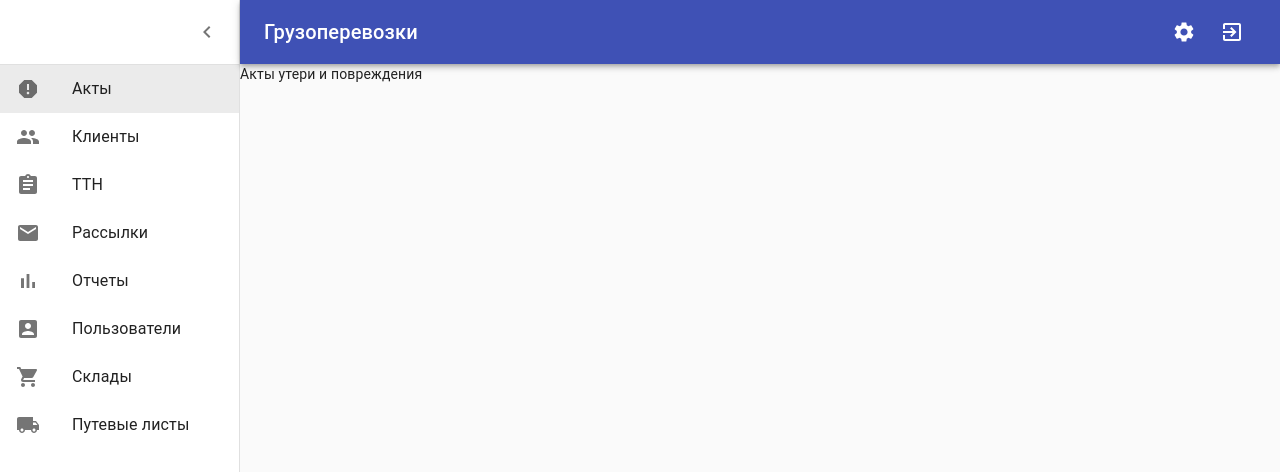
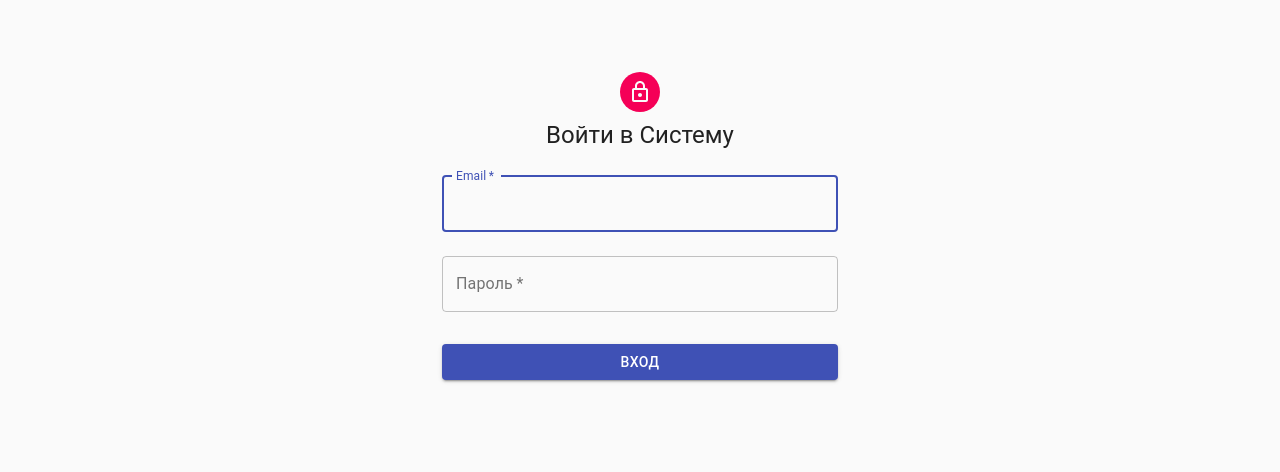
Before and after one commit to tappiola/CargoTransportation, a React (Create React App) app in the folder front/: page /signin in a window 1280 px wide. Before the commit this address led to /acts. Shown: the top 472 px of the page. Built offline with nearby package versions, Linux system fonts and the light colour scheme.

Commit message:
refactor: replace App & SignIn

```diff
--- a/front/src/components/App/App.jsx
+++ b/front/src/App.jsx
@@ -11,7 +11,7 @@ import CssBaseline from '@material-ui/core/CssBaseline';
 import MainMenu from 'components/MainMenu';
 import { someActionCreator } from 'redux/actions';
 import { PROTECTED_ROUTES } from 'pages';
-import SignIn from 'components/SignIn';
+import SignIn from 'pages/SignIn';
 import { customTheme } from 'config';
 
 const ProtectedApp = () => (
--- /dev/null
+++ b/front/src/components/Buttons/SubmitButton.jsx
@@ -0,0 +1,17 @@
+import React from 'react';
+
+import Button from '@material-ui/core/Button';
+
+const SubmitButton = (props) => (
+  <Button
+    type="submit"
+    fullWidth
+    variant="contained"
+    color="primary"
+    {...props}
+  >
+    Вход
+  </Button>
+);
+
+export default SubmitButton;
--- /dev/null
+++ b/front/src/components/FormFields/BaseField.jsx
@@ -0,0 +1,20 @@
+import React from 'react';
+
+import TextField from '@material-ui/core/TextField';
+
+const BaseField = ({
+  label, name, autoComplete, ...otherProps
+}) => (
+  <TextField
+    variant="outlined"
+    margin="normal"
+    required
+    fullWidth
+    label={label}
+    name={name}
+    autoComplete={autoComplete}
+    {...otherProps}
+  />
+);
+
+export default BaseField;
--- /dev/null
+++ b/front/src/components/FormFields/EmailField.jsx
@@ -0,0 +1,14 @@
+import React from 'react';
+import BaseField from './BaseField';
+
+const EmailField = (props) => (
+  <BaseField
+    label="Email"
+    name="email"
+    autoComplete="email"
+    autoFocus
+    {...props}
+  />
+);
+
+export default EmailField;
--- /dev/null
+++ b/front/src/components/FormFields/PasswordField.jsx
@@ -0,0 +1,14 @@
+import React from 'react';
+import BaseField from './BaseField';
+
+const PasswordField = (props) => (
+  <BaseField
+    name="password"
+    label="Пароль"
+    type="password"
+    autoComplete="current-password"
+    {...props}
+  />
+);
+
+export default PasswordField;
--- /dev/null
+++ b/front/src/components/Logo/index.jsx
@@ -0,0 +1,18 @@
+import React from 'react';
+
+import Avatar from '@material-ui/core/Avatar';
+import LockOutlinedIcon from '@material-ui/icons/LockOutlined';
+import Typography from '@material-ui/core/Typography';
+
+const SignInLogo = ({ className }) => (
+  <>
+    <Avatar className={className}>
+      <LockOutlinedIcon />
+    </Avatar>
+    <Typography component="h2" variant="h5">
+      Войти в Систему
+    </Typography>
+  </>
+);
+
+export default SignInLogo;
--- a/front/src/components/SignIn/Components.jsx
+++ /dev/null
@@ -1,65 +0,0 @@
-import React from 'react';
-
-import Button from '@material-ui/core/Button';
-import Avatar from '@material-ui/core/Avatar';
-import TextField from '@material-ui/core/TextField';
-import LockOutlinedIcon from '@material-ui/icons/LockOutlined';
-import Typography from '@material-ui/core/Typography';
-
-const BaseField = ({
-  label, name, autoComplete, ...otherProps
-}) => (
-  <TextField
-    variant="outlined"
-    margin="normal"
-    required
-    fullWidth
-    label={label}
-    name={name}
-    autoComplete={autoComplete}
-    {...otherProps}
-  />
-);
-
-export const EmailField = (props) => (
-  <BaseField
-    label="Email"
-    name="email"
-    autoComplete="email"
-    autoFocus
-    {...props}
-  />
-);
-
-export const PasswordField = (props) => (
-  <BaseField
-    name="password"
-    label="Пароль"
-    type="password"
-    autoComplete="current-password"
-    {...props}
-  />
-);
-
-export const SubmitButton = (props) => (
-  <Button
-    type="submit"
-    fullWidth
-    variant="contained"
-    color="primary"
-    {...props}
-  >
-    Вход
-  </Button>
-);
-
-export const Logo = ({ className }) => (
-  <>
-    <Avatar className={className}>
-      <LockOutlinedIcon />
-    </Avatar>
-    <Typography component="h2" variant="h5">
-      Войти в Систему
-    </Typography>
-  </>
-);
--- a/front/src/components/SignIn/index.jsx
+++ /dev/null
@@ -1,58 +0,0 @@
-import React, { useState } from 'react';
-import { connect } from 'react-redux';
-import { useHistory } from 'react-router-dom';
-
-import Container from '@material-ui/core/Container';
-
-import { useInput, validateEmail, validatePassword } from 'utils';
-import { loginUser } from 'redux/actions';
-import {
-  EmailField, PasswordField, SubmitButton, Logo,
-} from './Components';
-import { useStyles } from './SignIn.styles';
-
-function SignIn(props) {
-  const classes = useStyles();
-  const routerHistory = useHistory();
-
-  const { value: email, bind: bindEmail } = useInput('');
-  const { value: password, bind: bindPassword } = useInput('');
-
-  const [emailError, setEmailError] = useState(false);
-  const [passwordError, setPasswordError] = useState(false);
-
-  const handleSubmit = (e) => {
-    e.preventDefault();
-    const isPasswordValid = validatePassword(password);
-    const isEmailValid = validateEmail(email);
-
-    setEmailError(!isEmailValid);
-    setPasswordError(!isPasswordValid);
-
-    if (props.onSubmit && isEmailValid && isPasswordValid) {
-      props.onSubmit({ email, password, routerHistory });
-    }
-  };
-
-  return (
-    <Container maxWidth="xs">
-      <div className={classes.paper}>
-        <Logo className={classes.avatar} />
-        <form className={classes.form} onSubmit={handleSubmit} noValidate>
-          <EmailField error={emailError} {...bindEmail} />
-          <PasswordField error={passwordError} {...bindPassword} />
-          <SubmitButton className={classes.submit} />
-        </form>
-      </div>
-    </Container>
-  );
-}
-
-export default connect(
-  null,
-  (dispatch) => ({
-    onSubmit({ email, password, routerHistory }) {
-      dispatch(loginUser(email, password, routerHistory));
-    },
-  }),
-)(SignIn);
--- a/front/src/index.jsx
+++ b/front/src/index.jsx
@@ -2,7 +2,7 @@ import React from 'react';
 import ReactDOM from 'react-dom';
 import { Provider } from 'react-redux';
 import { ThemeProvider } from '@material-ui/styles';
-import App from 'components/App/App';
+import App from 'App';
 import store from 'redux/store';
 import { customTheme } from 'config';
 
--- a/front/src/pages/SignIn/index.jsx
+++ b/front/src/pages/SignIn/index.jsx
@@ -0,0 +1,60 @@
+import React, { useState } from 'react';
+import { connect } from 'react-redux';
+import { useHistory } from 'react-router-dom';
+
+import Container from '@material-ui/core/Container';
+
+import Logo from 'components/Logo';
+import EmailField from 'components/FormFields/EmailField';
+import PasswordField from 'components/FormFields/PasswordField';
+import SubmitButton from 'components/Buttons/SubmitButton';
+
+import { useInput, validateEmail, validatePassword } from 'utils';
+import { loginUser } from 'redux/actions';
+import { useStyles } from './SignIn.styles';
+
+function SignIn(props) {
+  const classes = useStyles();
+  const routerHistory = useHistory();
+
+  const { value: email, bind: bindEmail } = useInput('');
+  const { value: password, bind: bindPassword } = useInput('');
+
+  const [emailError, setEmailError] = useState(false);
+  const [passwordError, setPasswordError] = useState(false);
+
+  const handleSubmit = (e) => {
+    e.preventDefault();
+    const isPasswordValid = validatePassword(password);
+    const isEmailValid = validateEmail(email);
+
+    setEmailError(!isEmailValid);
+    setPasswordError(!isPasswordValid);
+
+    if (props.onSubmit && isEmailValid && isPasswordValid) {
+      props.onSubmit({ email, password, routerHistory });
+    }
+  };
+
+  return (
+    <Container maxWidth="xs">
+      <div className={classes.paper}>
+        <Logo className={classes.avatar} />
+        <form className={classes.form} onSubmit={handleSubmit} noValidate>
+          <EmailField error={emailError} {...bindEmail} />
+          <PasswordField error={passwordError} {...bindPassword} />
+          <SubmitButton className={classes.submit} />
+        </form>
+      </div>
+    </Container>
+  );
+}
+
+export default connect(
+  null,
+  (dispatch) => ({
+    onSubmit({ email, password, routerHistory }) {
+      dispatch(loginUser(email, password, routerHistory));
+    },
+  }),
+)(SignIn);
--- a/front/src/redux/reducers/currentUser.js
+++ b/front/src/redux/reducers/currentUser.js
@@ -2,7 +2,7 @@ import * as types from '../actions/actionTypes';
 
 const initialState = {
   authorization: {
-    isSuccess: true,
+    isSuccess: false,
   },
 };
 
```
Also changed, not shown: front/src/pages/SignIn/SignIn.styles.js (renamed from front/src/components/SignIn/SignIn.styles.js), 1 other file (tests, documents, lock files or other folders).
